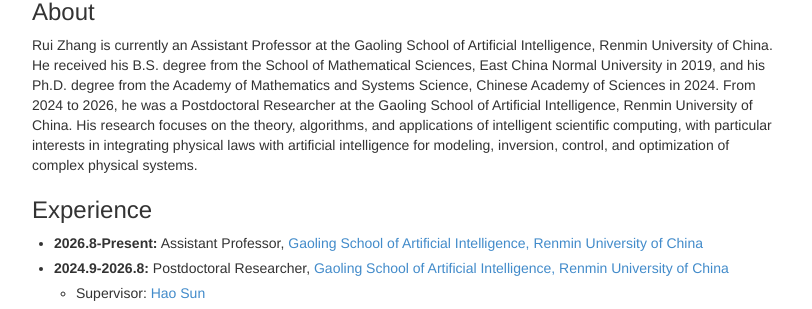
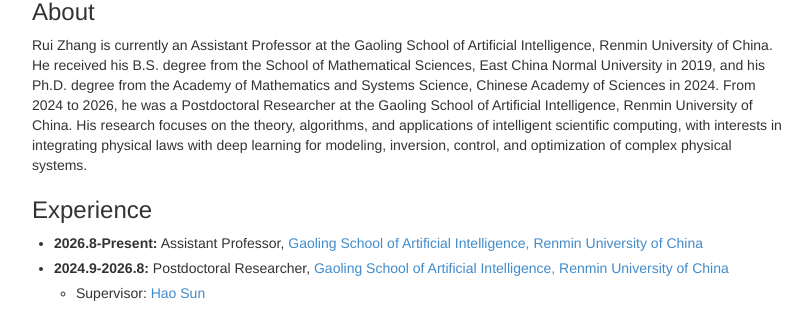
Before and after one commit to optray/optray.github.io, a Jekyll site: the page built from index.md, in a window 1280 px wide. Shown: the part 382-691 px from the top of the page, without its empty margins (233-1045 px from the left). Built offline with Jekyll 4.4.1, drawn with Linux system fonts in a browser that asks for light colours; our own code applies the rules of GitHub Pages for plain Markdown files.

Commit message:
Update index.md

```diff
--- a/index.md
+++ b/index.md
@@ -5,7 +5,7 @@ layout: about
 # About
 {: #about }
 
-Rui Zhang is currently an Assistant Professor at the Gaoling School of Artificial Intelligence, Renmin University of China. He received his B.S. degree from the School of Mathematical Sciences, East China Normal University in 2019, and his Ph.D. degree from the Academy of Mathematics and Systems Science, Chinese Academy of Sciences in 2024. From 2024 to 2026, he was a Postdoctoral Researcher at the Gaoling School of Artificial Intelligence, Renmin University of China. His research focuses on the theory, algorithms, and applications of intelligent scientific computing, with particular interests in integrating physical laws with artificial intelligence for modeling, inversion, control, and optimization of complex physical systems.
+Rui Zhang is currently an Assistant Professor at the Gaoling School of Artificial Intelligence, Renmin University of China. He received his B.S. degree from the School of Mathematical Sciences, East China Normal University in 2019, and his Ph.D. degree from the Academy of Mathematics and Systems Science, Chinese Academy of Sciences in 2024. From 2024 to 2026, he was a Postdoctoral Researcher at the Gaoling School of Artificial Intelligence, Renmin University of China. His research focuses on the theory, algorithms, and applications of intelligent scientific computing, with interests in integrating physical laws with deep learning for modeling, inversion, control, and optimization of complex physical systems.
 
 # Experience
 {: #experience }
```
